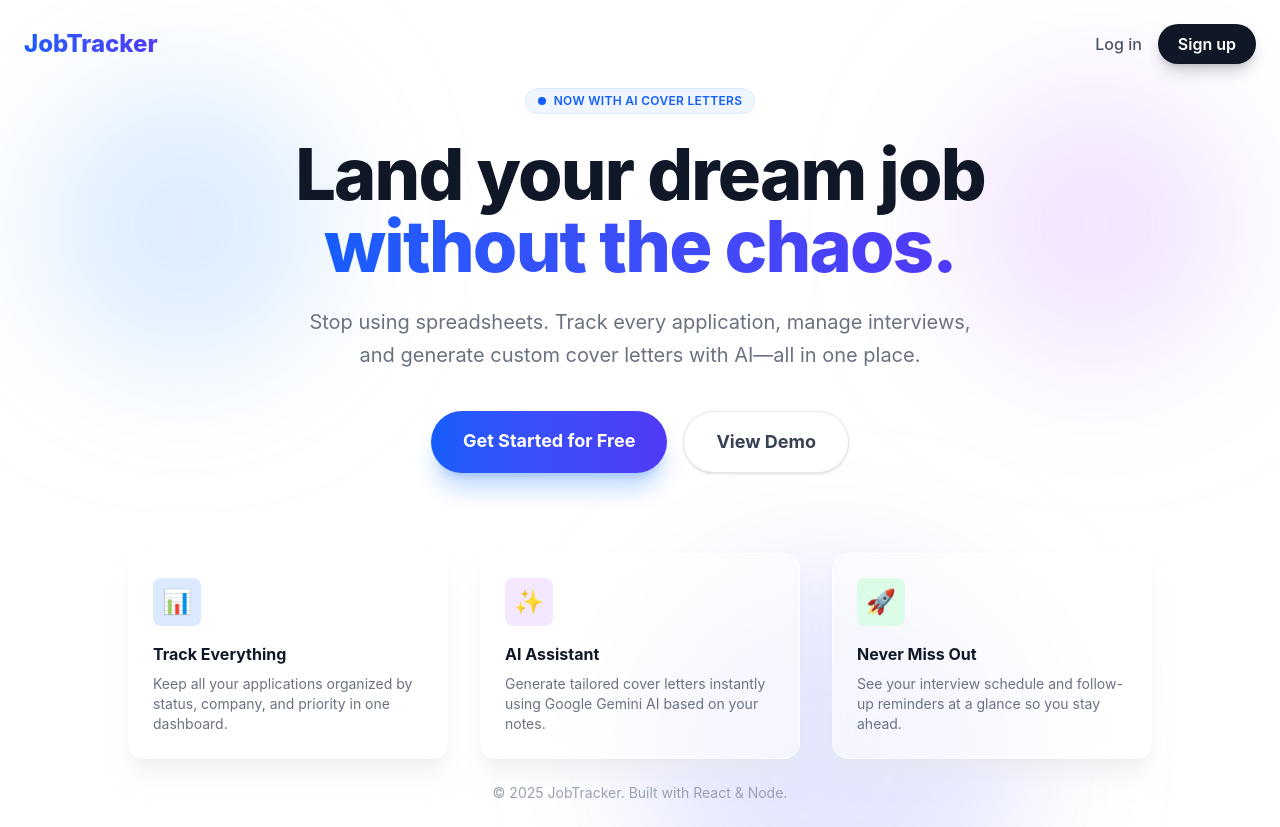
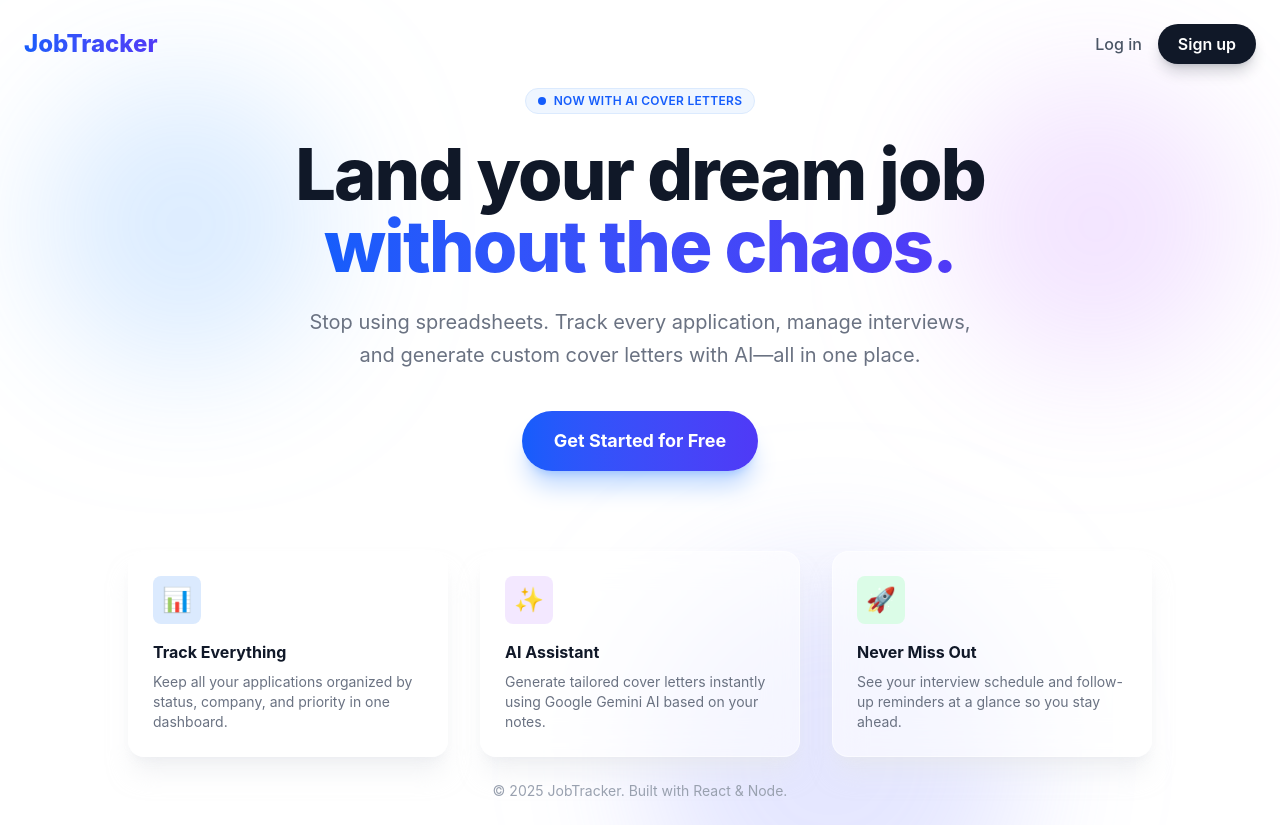
Before and after one commit to ErikLozanov/Job-Application-Tracker, a React (Vite) app in the folder client/: page / in a window 1280 px wide. Built offline with nearby package versions, Linux system fonts and the light colour scheme; no server answers.

Commit message:
removed demo link

```diff
--- a/client/src/pages/Home/Home.tsx
+++ b/client/src/pages/Home/Home.tsx
@@ -61,12 +61,6 @@ const Home = () => {
           >
             Get Started for Free
           </Link>
-          <Link
-            to="/login"
-            className="px-8 py-4 rounded-full text-gray-700 font-bold text-lg bg-white border border-gray-200 hover:bg-gray-50 hover:border-gray-300 transition-all duration-200 shadow-sm"
-          >
-            View Demo
-          </Link>
         </div>
 
         <div className="mt-20 grid grid-cols-1 sm:grid-cols-3 gap-8 max-w-5xl w-full text-left">
```
